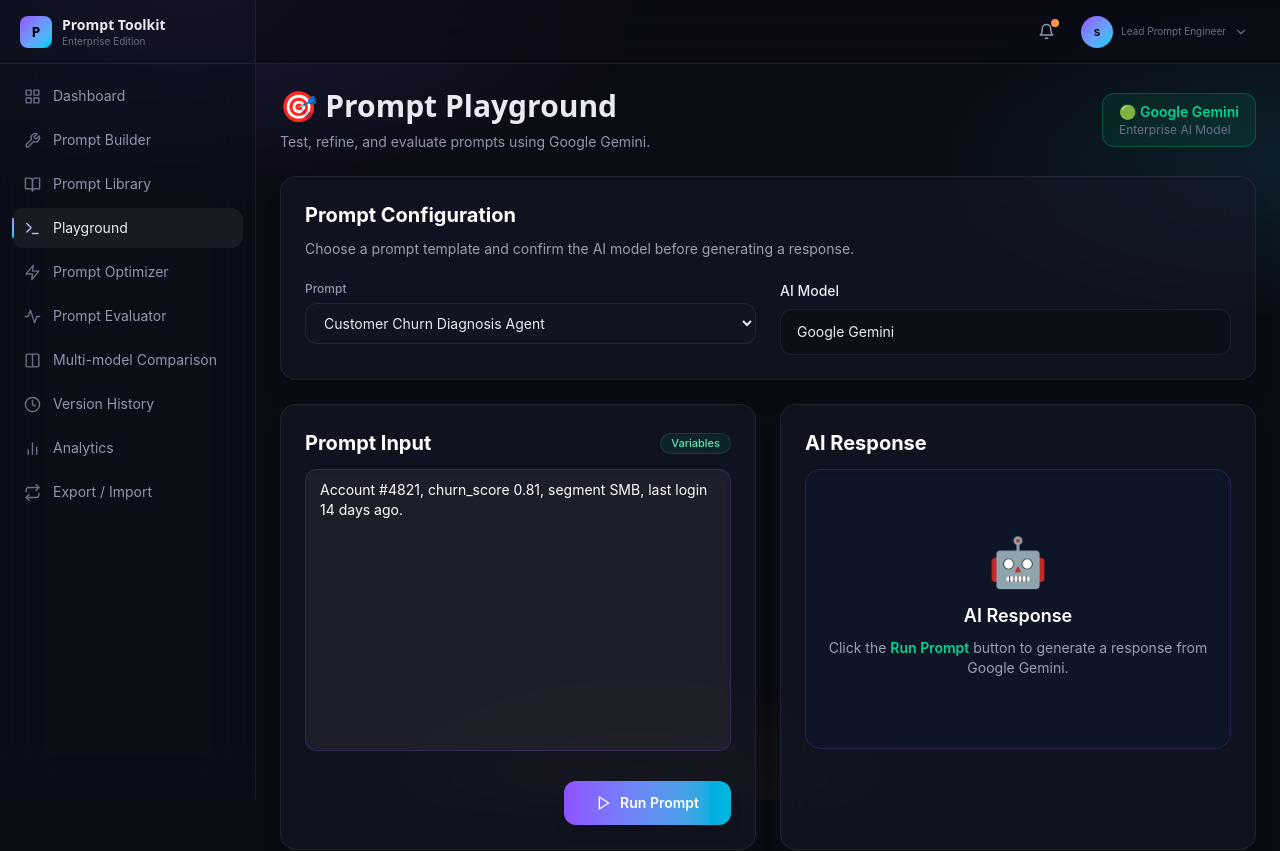
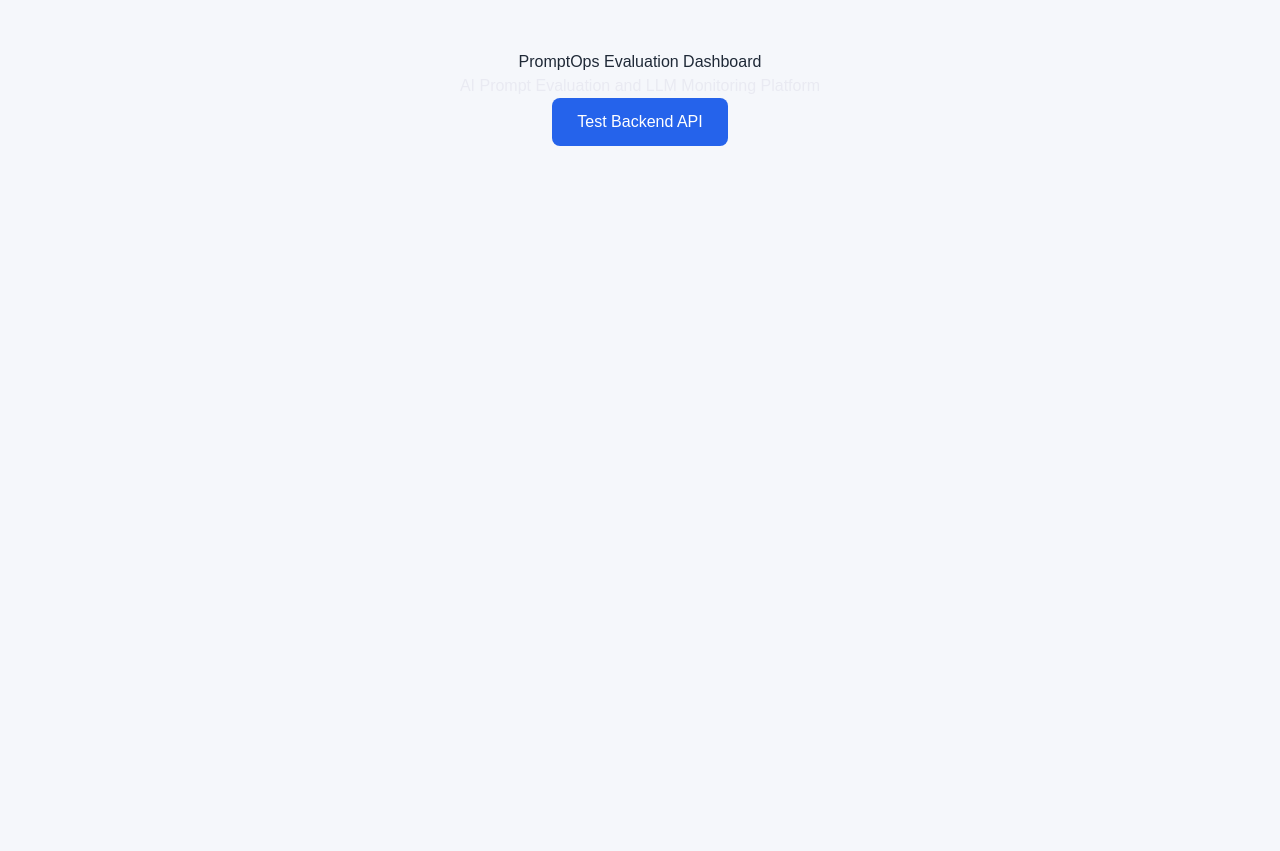
Before and after one commit to GunaSravaniKavuru/enterprise-prompt-engineering-toolkit, a React (Vite) app in the folder frontend/: page /playground in a window 1280 px wide. Shown: the top 851 px of the page. After the commit the page ends 800 px from the top, so only its background shows below. Built offline with nearby package versions, Linux system fonts and the light colour scheme.

Commit message:
Added PromptOps frontend dashboard and API integration

```diff
--- /dev/null
+++ b/frontend/src/App.css
@@ -0,0 +1,89 @@
+body {
+
+  margin:0;
+
+  font-family:
+  Arial, Helvetica, sans-serif;
+
+  background:#f5f7fb;
+
+}
+
+
+
+.container {
+
+  width:80%;
+
+  margin:50px auto;
+
+  text-align:center;
+
+}
+
+
+
+h1 {
+
+  color:#1f2937;
+
+}
+
+
+
+button {
+
+  padding:12px 25px;
+
+  font-size:16px;
+
+  background:#2563eb;
+
+  color:white;
+
+  border:none;
+
+  border-radius:8px;
+
+  cursor:pointer;
+
+}
+
+
+
+button:hover {
+
+  background:#1d4ed8;
+
+}
+
+
+
+.result-box {
+
+  margin-top:30px;
+
+  background:white;
+
+  padding:25px;
+
+  border-radius:12px;
+
+  box-shadow:
+  0 4px 15px rgba(0,0,0,0.1);
+
+  text-align:left;
+
+}
+
+
+
+.output {
+
+  background:#f3f4f6;
+
+  padding:15px;
+
+  border-radius:8px;
+
+}
--- a/frontend/src/App.jsx
+++ b/frontend/src/App.jsx
@@ -1,66 +1,162 @@
-import { BrowserRouter, Routes, Route, Navigate } from "react-router-dom";
-import DashboardLayout from "./components/layout/DashboardLayout";
-import { ToastProvider } from "./components/common/Toast";
-import Profile from "./pages/Profile";
+import React, { useState } from "react";
+import { evaluatePrompt } from "./api";
+import "./App.css";
 
-import Dashboard from "./pages/Dashboard";
-import PromptBuilder from "./pages/PromptBuilder";
-import PromptLibrary from "./pages/PromptLibrary";
-import PromptDetails from "./pages/PromptDetails";
-import Playground from "./pages/Playground";
-import PromptOptimizer from "./pages/PromptOptimizer";
-import PromptEvaluator from "./pages/PromptEvaluator";
-import ModelComparison from "./pages/ModelComparison";
-import VersionHistory from "./pages/VersionHistory";
-import Analytics from "./pages/Analytics";
-import ExportImport from "./pages/ExportImport";
-import Settings from "./pages/Settings";
-import Login from "./pages/Login";
-import { AuthProvider, useAuth } from "./context/AuthContext";
 
-function AppRoutes() {
-  const { isLoggedIn } = useAuth();
+function App() {
+
+  const [result, setResult] = useState(null);
+  const [loading, setLoading] = useState(false);
+
+
+  const testAPI = async () => {
+
+    setLoading(true);
+
+    try {
+
+      const response = await evaluatePrompt({
+
+        prompt_id: 1,
+
+        prompt_text:
+          "Explain Retrieval Augmented Generation in Large Language Models",
+
+        model_id:
+          "gemini-3"
+
+      });
+
+
+      setResult(response);
+
+    }
+
+    catch(error){
+
+      console.error(
+        "API Error:",
+        error
+      );
+
+    }
+
+    finally{
+
+      setLoading(false);
+
+    }
+
+  };
+
 
   return (
-    <Routes>
-      <Route path="/" element={<Login />} />
-      <Route element={<DashboardLayout />}>
-        <Route
-          path="/dashboard"
-          element={isLoggedIn ? <Dashboard /> : <Navigate to="/" replace />}
-        />
-        <Route path="/builder" element={<PromptBuilder />} />
-        <Route path="/library" element={<PromptLibrary />} />
-        <Route path="/library/:id" element={<PromptDetails />} />
-        <Route path="/playground" element={<Playground />} />
-        <Route path="/optimizer" element={<PromptOptimizer />} />
-        <Route path="/evaluator" element={<PromptEvaluator />} />
-        <Route path="/comparison" element={<ModelComparison />} />
-        <Route path="/versions" element={<VersionHistory />} />
-        <Route path="/version-history" element={<VersionHistory />} />
-        <Route path="/versionhistory" element={<VersionHistory />} />
-        <Route path="/analytics" element={<Analytics />} />
-        <Route path="/export-import" element={<ExportImport />} />
-        <Route path="/settings" element={<Settings />} />
-        <Route
-          path="/profile"
-          element={isLoggedIn ? <Profile /> : <Navigate to="/" replace />}
-        />
-      </Route>
 
-      <Route path="*" element={<Navigate to="/" replace />} />
-    </Routes>
+    <div className="container">
+
+
+      <h1>
+        PromptOps Evaluation Dashboard
+      </h1>
+
+
+      <p>
+        AI Prompt Evaluation and LLM Monitoring Platform
+      </p>
+
+
+
+      <button
+        onClick={testAPI}
+      >
+
+        {
+          loading
+          ?
+          "Evaluating..."
+          :
+          "Test Backend API"
+        }
+
+      </button>
+
+
+
+      {
+        result &&
+
+        <div className="result-box">
+
+
+          <h2>
+            Evaluation Result
+          </h2>
+
+
+          <p>
+            <b>Prompt ID:</b>
+            {" "}
+            {result.prompt_id}
+          </p>
+
+
+          <p>
+            <b>Model:</b>
+            {" "}
+            {result.model_id}
+          </p>
+
+
+          <p>
+            <b>Input Tokens:</b>
+            {" "}
+            {result.input_tokens}
+          </p>
+
+
+          <p>
+            <b>Output Tokens:</b>
+            {" "}
+            {result.output_tokens}
+          </p>
+
+
+          <p>
+            <b>Total Tokens:</b>
+            {" "}
+            {result.total_tokens}
+          </p>
+
+
+          <p>
+            <b>Latency:</b>
+            {" "}
+            {result.latency_ms} ms
+          </p>
+
+
+          <h3>
+            Output
+          </h3>
+
+
+          <div className="output">
+
+            {result.output_text}
+
+          </div>
+
+
+        </div>
+
+      }
+
+
+    </div>
+
   );
+
 }
 
-export default function App() {
-  return (
-    <AuthProvider>
-      <ToastProvider>
-        <BrowserRouter>
-          <AppRoutes />
-        </BrowserRouter>
-      </ToastProvider>
-    </AuthProvider>
-  );
-}
+
+export default App;
--- /dev/null
+++ b/frontend/src/api.js
@@ -0,0 +1,18 @@
+const API_URL = "http://127.0.0.1:8000";
+
+
+export async function evaluatePrompt(data){
+
+    const response = await fetch(
+        `${API_URL}/evaluate`,
+        {
+            method:"POST",
+            headers:{
+                "Content-Type":"application/json"
+            },
+            body:JSON.stringify(data)
+        }
+    );
+
+    return await response.json();
+}
```
